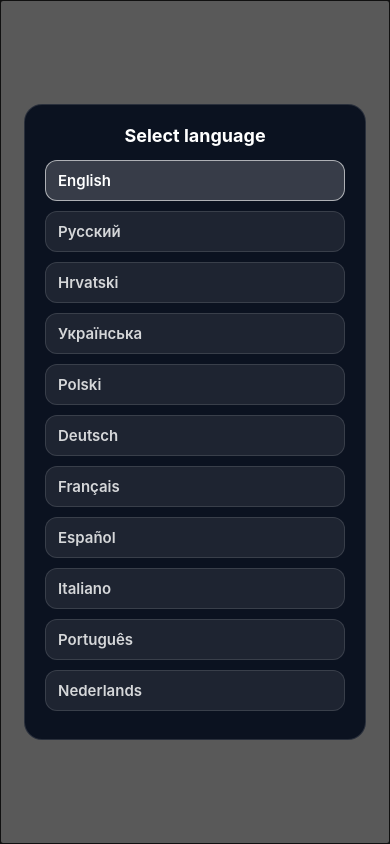
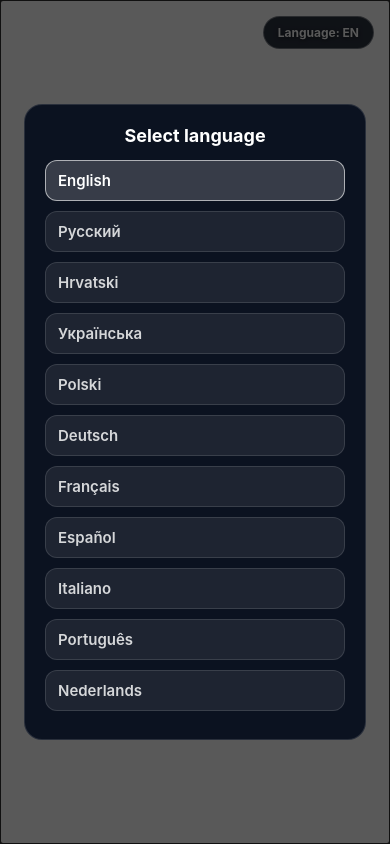
Before and after one commit to konstantkoder/amoria, a React Native app: screen /Root in a window 390 px wide. Built offline with nearby package versions, Linux system fonts and the light colour scheme; no server answers; what expo-notifications, react-native-worklets would draw is missing.

Commit message:
UI: improve drawer readability + add language button on login

```diff
--- a/src/navigation/AppDrawerContent.tsx
+++ b/src/navigation/AppDrawerContent.tsx
@@ -151,11 +151,16 @@ const styles = StyleSheet.create({
     borderColor: "rgba(255,255,255,0.12)",
   },
   buttonText: {
-    color: "rgba(255,255,255,0.92)",
+    color: "#FFFFFF",
     fontSize: 15,
-    fontWeight: "700",
-    textShadowColor: "rgba(0,0,0,0.75)",
-    textShadowRadius: 6,
+    fontWeight: "800",
+    textShadowColor: "rgba(0,0,0,0.95)",
+    textShadowRadius: 10,
     textShadowOffset: { width: 0, height: 2 },
+    backgroundColor: "rgba(0,0,0,0.40)",
+    paddingHorizontal: 10,
+    paddingVertical: 4,
+    borderRadius: 10,
+    overflow: "hidden",
   },
 });
--- a/src/screens/LoginScreen.tsx
+++ b/src/screens/LoginScreen.tsx
@@ -26,10 +26,15 @@ export default function LoginScreen({
   onAuthStart,
   authError,
 }: LoginScreenProps) {
-  const { t } = useLocale();
+  const { t, locale, openLanguagePicker } = useLocale();
   const [email, setEmail] = useState("");
   const [password, setPassword] = useState("");
   const firebaseConfigured = isFirebaseConfigured();
+  const localeCode = locale.toUpperCase();
+  const languageLabel = useMemo(() => {
+    const translated = t("menu.languageCurrent", { code: localeCode });
+    return translated === "menu.languageCurrent" ? localeCode : translated;
+  }, [localeCode, t]);
   const fallbackMessage = useMemo(() => {
     if (authError) return translateMaybeKey(authError, t, ["auth."]);
     if (!firebaseConfigured) {
@@ -105,6 +110,13 @@ export default function LoginScreen({
 
   return (
     <View style={styles.screen}>
+      <TouchableOpacity
+        style={styles.languageButton}
+        onPress={openLanguagePicker}
+        activeOpacity={0.85}
+      >
+        <Text style={styles.languageButtonText}>{languageLabel}</Text>
+      </TouchableOpacity>
       <View style={styles.container}>
         <Text style={styles.title}>{t("auth.loginTitle")}</Text>
         {fallbackMessage ? (
@@ -155,6 +167,26 @@ const styles = StyleSheet.create({
     flex: 1,
     backgroundColor: "#FFFFFF",
   },
+  languageButton: {
+    position: "absolute",
+    top: 16,
+    right: 16,
+    paddingHorizontal: 14,
+    paddingVertical: 8,
+    borderRadius: 999,
+    backgroundColor: "rgba(17,24,39,0.88)",
+    borderWidth: 1,
+    borderColor: "rgba(255,255,255,0.35)",
+    zIndex: 2,
+  },
+  languageButtonText: {
+    color: "#FFFFFF",
+    fontSize: 12,
+    fontWeight: "700",
+    textShadowColor: "rgba(0,0,0,0.6)",
+    textShadowRadius: 4,
+    textShadowOffset: { width: 0, height: 1 },
+  },
   container: {
     flex: 1,
     padding: 24,
```
